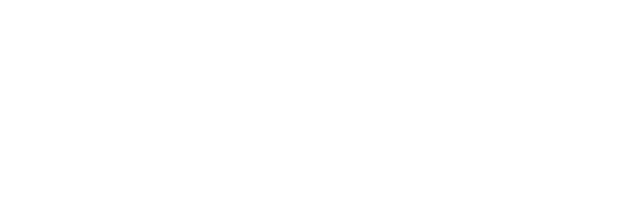
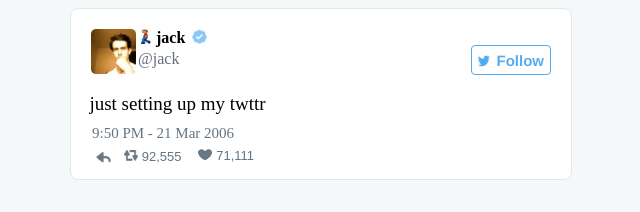
Before and after one commit to ivan-jorge001/Mars-Rover, a plain HTML site: page lab-html-css-tweet-clone-master/starter-code/tweet-clone.html in a window 1280 px wide. Shown: the whole page, without its empty margins (236-876 px from the left). Drawn offline with Linux system fonts and the light colour scheme; files whose address does not match are found by name.

Commit message:
Just getting my github ready

```diff
--- a/lab-html-css-tweet-clone-master/starter-code/tweet-clone.css
+++ b/lab-html-css-tweet-clone-master/starter-code/tweet-clone.css
@@ -0,0 +1,218 @@
+body {
+background-color: rgb(244, 248, 249);
+position: relative;
+height: 800px;
+width: 800px;
+}
+.tweet{
+  height: 170px;
+  width: 500px;
+  float: right;
+  font-family: Helvetica arial sans-serif;
+  border: 1px solid rgb(225, 232, 237);
+  background-color: white;
+  border-radius: 8px;
+
+}
+a:link {
+    text-decoration: none;
+    color: black;
+}
+
+a:visited {
+    text-decoration: none;
+    color: black;
+}
+
+a:hover {
+    text-decoration: none;
+    color: blue;
+}
+
+a:active {
+    text-decoration: none;
+    color: black;
+}
+
+button{
+  background-color: white;
+  border-color: white;
+  border: 1px solid rgba(255,255,255,0.1);
+
+
+
+}
+.boton{
+
+
+
+
+}
+.Followb {
+position: relative;
+float: right;
+border-radius: 4px;
+border: 1px solid #55acee;
+width: 80px;
+height: 30px;
+line-height: 0px;
+margin-right: 20px;
+
+}
+.logofollow{
+  position: relative;
+height: 12px;
+width: 12px;
+margin: 3px 0px 0px 0px;
+float: left;
+}
+
+
+.followord{
+  font-size:15px;
+  font-family: Helvetica;
+  color: rgb(85, 172, 238);
+  font-weight: bolder;
+position: relative;
+float: right;
+line-height: normal;
+
+}
+.profilepic {
+  position: relative;
+  margin: 20px 0px 20px 20px;
+  float:left;
+height: 45px;
+width: 45px;
+
+}
+.accountlog{
+  position: relative;
+  margin: 20px 4px 20px 5px;
+  float:left;
+  height: 15px;
+  width: 10px;
+
+}
+.jack{
+  position: relative;
+  height: 0px;
+  width: 30px;
+  margin: 20px 1px 20px 1px;
+  float:left;
+  font-weight: bolder;
+
+}
+
+.validacc{
+  position: relative;
+  margin: 20px 1px 20px 5px;
+  float:left;
+  height: 15px;
+  width: 15px;
+
+}
+.secondjack{
+position: relative;
+
+color:  rgb(104, 109, 129);
+height: 20px;
+width: 30px;
+line-height: 0px
+}
+.scondclassjack{
+position: relative;
+width: auto;
+height: auto;
+float: left;
+margin: 23px 0px 0px 0px;
+right: 70px;
+
+
+
+}
+.firsttwo{
+position: relative;
+float: left;
+margin: 30px 10px 0px 0px;
+right: 160px;
+
+}
+
+.timetwo{
+  position: relative;
+  height: auto;
+  width: auto;
+  border: 1px solid white ;
+
+  margin: 60px 0px 20px 20px;
+
+}
+.time{
+  position: relative;
+  float: left;
+
+  height: auto;
+  width: auto;
+
+}
+.botones{
+  position: relative;
+  height: auto;
+  width: auto;
+  border: 1px solid white;
+  margin: 0px 0px 5px 20px;
+  float: left;
+  right: 0px;
+
+
+}
+.replybu{
+  position: relative;
+  width: 20px;
+  height: 20px;
+  float: left;
+  padding: 0px 3px 0px 3px;
+  margin-right: 2px;
+  margin-top: 2px;
+
+
+}
+
+.replypic{
+  position: relative;
+width: 15px;
+height: 11px;
+
+}
+
+.buttonret{
+
+  position: relative;
+  width: auto;
+  height: auto;
+  float: left;
+  padding: 1px 3px;
+
+
+}
+
+
+.retwimg{
+    position: relative;
+  width: 14px;
+  height: 11px;
+
+}
+.favbut{
+  position: relative;
+  width: auto;
+  height: auto;
+
+}
+.favpic{
+  position: relative;
+width: 14px;
+height: 11px;
+
+}
--- a/lab-html-css-tweet-clone-master/starter-code/tweet-clone.html
+++ b/lab-html-css-tweet-clone-master/starter-code/tweet-clone.html
@@ -6,8 +6,113 @@
   <meta http-equiv="X-UA-Compatible" content="ie=edge">
   <link rel="stylesheet" href="tweet-clone.css">
   <title>HTML &amp; CSS | Ironhack PreWork |</title>
+
+
 </head>
 <body>
+  <div class="tweet"> <!-- this is a div for the whole tweet -->
 
+       <!-- profile picture-->
+
+            <a href="https://twitter.com/jack?ref_src=twsrc%5Etfw">
+              <img src="/Users/ivanjorge/Prework/code/labs/lab-html-css-tweet-clone-master/starter-code/img/profile-picture.jpg" alt="" class="profilepic">
+            </a>
+
+
+            <a href="https://twitter.com/jack?ref_src=twsrc%5Etfw">
+           <!-- this is the man walking by his head -->
+
+            <img src="/Users/ivanjorge/Prework/code/labs/lab-html-css-tweet-clone-master/starter-code/img/account-logo.jpg" alt="" class="accountlog">
+          </a>
+          <a class = "proflink" href="https://twitter.com/jack?ref_src=twsrc%5Etfw">
+            <span class ="jack">jack</span>
+          </a>
+           <!-- pic that confirm accoutn is valid-->
+          <a href="https://twitter.com/jack?ref_src=twsrc%5Etfw">
+            <img src="/Users/ivanjorge/Prework/code/labs/lab-html-css-tweet-clone-master/starter-code/img/validated-account.jpg" alt="" class="validacc">
+
+          </a><br>
+          <div class="scondclassjack">
+
+
+          <span class="secondjack">@jack</span>
+          </div>
+        <br>
+
+      <a href="https://twitter.com/intent/follow?ref_src=twsrc%5Etfw&screen_name=jack">
+         <!-- follow button -->
+          <div class="boton">
+
+
+              <button type="button" name="follow" class="Followb">
+
+                <img src ="/Users/ivanjorge/Prework/code/labs/lab-html-css-tweet-clone-master/starter-code/img/twitter-logo.jpg" alt="" class="logofollow">
+                <span class="followord"><solid>Follow</solid></span>
+
+              </button>
+            </div>
+      </a><br>
+
+    <div class="firsttwo">
+
+
+        <span class = "first" style=" font-size: 19px; color:rgb(0, 0, 0)">just setting up my twttr</span><br>
+  </div>
+        <!--hour and date -->
+        <div class="timetwo">
+
+
+          <a href="https://twitter.com/jack/status/20?ref_src=twsrc%5Etfw" class="time">
+            <span style="font-size: 15px; color: rgb(101, 116, 127);"><time>9:50 PM </time> - <time> 21 Mar 2006</time> </span>
+          </a>
+          </div>
+
+
+    <div class="botones">
+
+      <a href="https://twitter.com/intent/tweet?in_reply_to=20&ref_src=twsrc%5Etfw&original_referer=https%3A%2F%2Fdiscover.twitter.com%2Ffirst-tweet&tw_i=20&tw_p=tweetembed">
+      <!--reply button-->
+
+        <button type="button" name="reply" class="replybu">
+         <!--reply picture-->
+
+              <img src="/Users/ivanjorge/Prework/code/labs/lab-html-css-tweet-clone-master/starter-code/img/reply.jpg" alt="" class="replypic">
+
+        </button>
+
+      </a>
+
+
+
+
+      <a href="https://twitter.com/intent/retweet?tweet_id=20&ref_src=twsrc%5Etfw&original_referer=https%3A%2F%2Fdiscover.twitter.com%2Ffirst-tweet&tw_i=20&tw_p=tweetembed">
+          <div class="buttonret"><!--button retweet-->
+
+            <button type="button" name="retweet">
+        <!--retweet image-->
+                <img src = "/Users/ivanjorge/Prework/code/labs/lab-html-css-tweet-clone-master/starter-code/img/retweet.jpg" alt="" class="retwimg">
+                <span class ="retwet" style="font-size: 13px; color: rgb(101, 116, 127);  ">92,555</span>
+
+            </button>
+        </div>
+      </a>
+
+      <a href="https://twitter.com/intent/like?tweet_id=20&ref_src=twsrc%5Etfw&original_referer=https%3A%2F%2Fdiscover.twitter.com%2Ffirst-tweet&tw_i=20&tw_p=tweetembed">
+        <!--favorite button-->
+
+          <button type="button" name="favorites" class="favbut">
+           <!-- favorite picture-->
+              <img src="/Users/ivanjorge/Prework/code/labs/lab-html-css-tweet-clone-master/starter-code/img/favorite.jpg" alt="" class="favpic">
+            <span style="font-size: 13px; color: rgb(101, 116, 127);">71,111</span>
+
+          </button>
+
+        </a>
+    </div>
+
+
+
+  </div>
 </body>
+
 </html>
--- /dev/null
+++ b/mars_rover/mars-rover.css
@@ -0,0 +1,23 @@
+.grid{
+  position: relative;
+  height: 500px;
+  width: 700px;
+  border: 2px solid blue;
+  left: 350px;
+  top: 50px;
+  }
+
+
+
+.allbutton{
+position: relative;
+height: 200px;
+width: 400px;
+border: 2px solid blue;
+left: 500px;
+top: 100px;
+}
+button{
+  border: 1px solid blue;
+  background-color: white;
+}
```
Also changed, not shown: mars_rover/index.html (added, +31 -0 lines), mars_rover/rover.js (added, +130 -0 lines), 4 other files.
